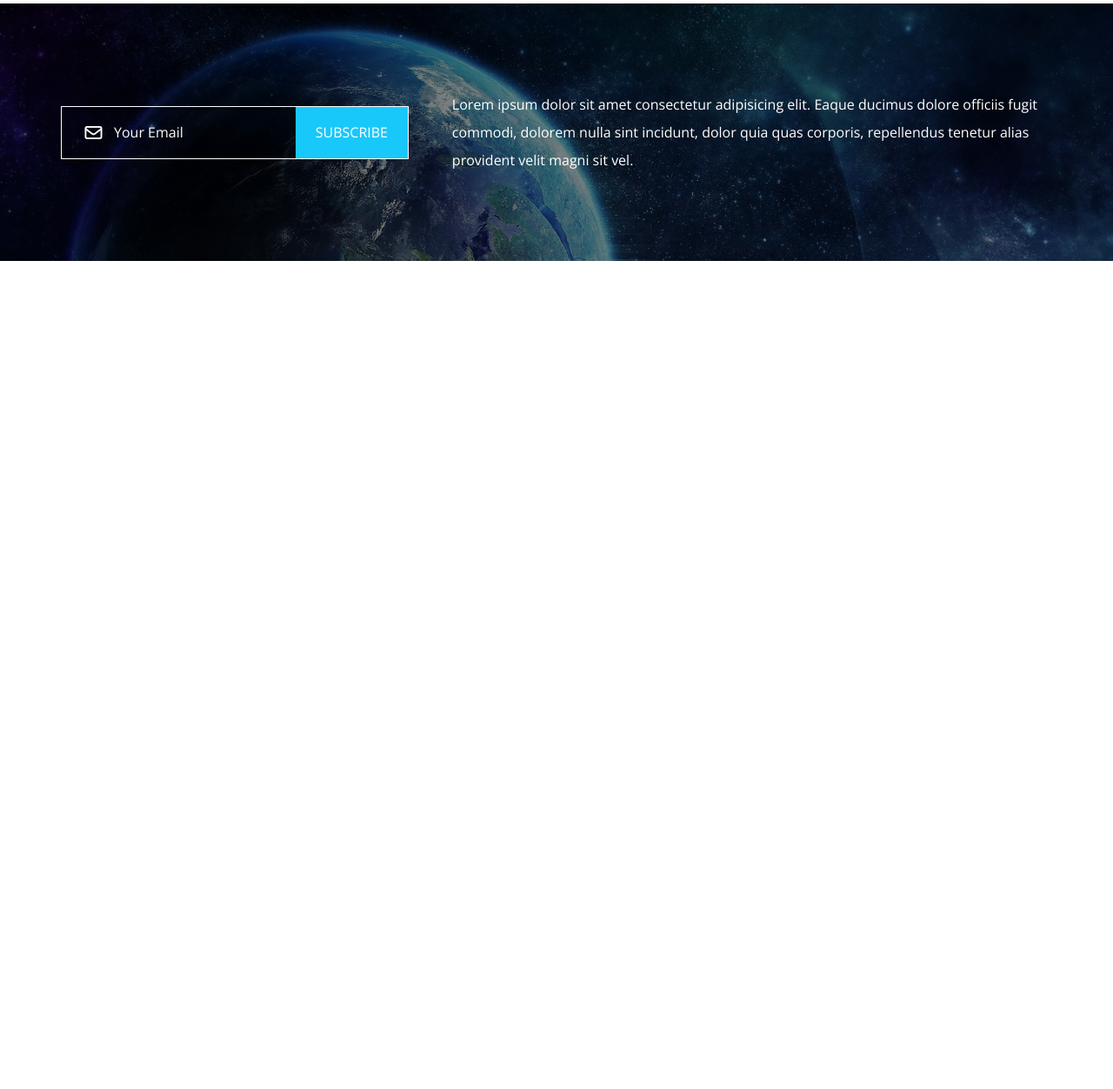
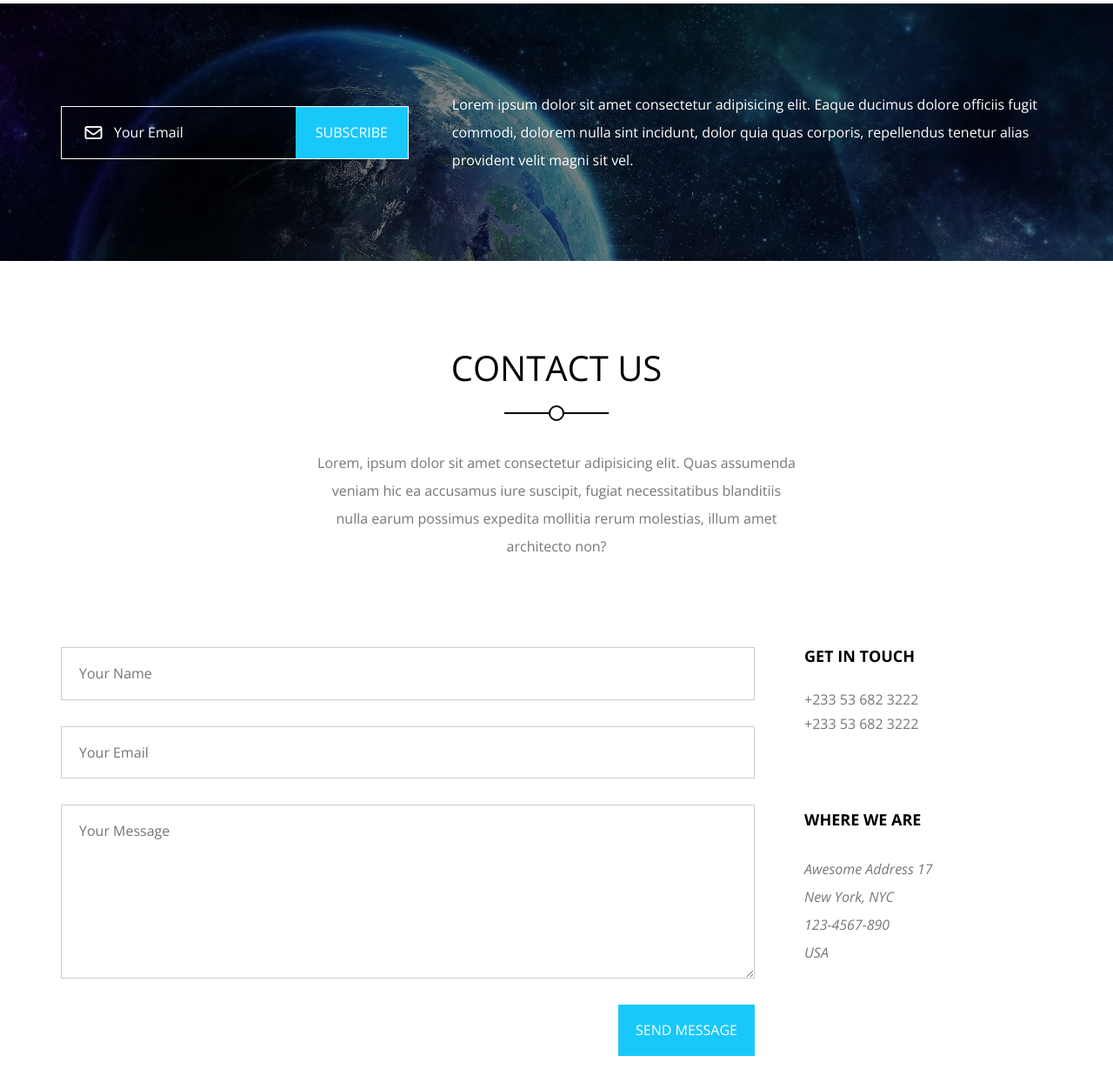
Before and after one commit to HELI0S-G/Template_2, a plain HTML site: page index.html in a window 1280 px wide. Shown: the part 6832-8084 px from the top of the page at 87% size. Before the commit the page ends 7132 px from the top, so only its background shows below. Drawn offline with nearby package versions, Linux system fonts and the light colour scheme.

Commit message:
contact section complete

```diff
--- a/CSS/kasper.css
+++ b/CSS/kasper.css
@@ -871,3 +871,95 @@
   }
 }
 /* End Subscribe */
+/* Start Contact */
+.contact {
+  padding-top: 100px;
+  padding-bottom: 100px;
+}
+
+.contact .content {
+  display: flex;
+  justify-content: space-between;
+}
+
+@media (max-width: 767px) {
+  .contact .content {
+    flex-direction: column;
+  }
+}
+
+.contact .content form {
+  flex-basis: 70%;
+}
+
+.contact .content form .main-input {
+  padding: 20px;
+  display: block;
+  border: 1px solid #ccc;
+  margin-bottom: 30px;
+  width: 100%;
+}
+
+.contact .content form .main-input:focus {
+  outline: none;
+}
+
+.contact .content form textarea.main-input {
+  height: 200px;
+}
+
+.contact .content form input[type="submit"] {
+  background-color: var(--main-color);
+  color: white;
+  padding: 20px;
+  border: none;
+  display: flex;
+  margin-left: auto;
+  text-transform: uppercase;
+  cursor: pointer;
+}
+
+.contact .content .info {
+  flex-basis: 25%;
+}
+
+@media (max-width: 767px) {
+  .contact .content .info {
+    order: -1;
+    text-align: center;
+  }
+}
+.contact .content .info h4 {
+  text-transform: uppercase;
+  margin-bottom: 30px;
+  font-weight: 500px;
+  font-size: 18px;
+}
+
+.contact .content .info .phone {
+  display: block;
+  color: #777;
+  margin-bottom: 10px;
+}
+
+.contact .content .info h4:nth-of-type(2) {
+  margin-top: 90px;
+}
+
+@media (max-width: 767px) {
+  .contact .content .info h4:nth-of-type(2) {
+    margin-top: 30px;
+  }
+}
+
+.contact .content .info address {
+  color: #777;
+  line-height: 2;
+}
+
+@media (max-width: 767px) {
+  .contact .content .info address {
+    margin-bottom: 30px;
+  }
+}
+/* End Contact */
--- a/index.html
+++ b/index.html
@@ -388,5 +388,51 @@
       </div>
     </div>
     <!-- End Subscribe -->
+      <!-- Start Contact -->
+    <div class="contact">
+      <div class="container">
+        <div class="main-heading">
+          <h2>Contact Us</h2>
+          <p>
+            Lorem, ipsum dolor sit amet consectetur adipisicing elit. Quas
+            assumenda veniam hic ea accusamus iure suscipit, fugiat
+            necessitatibus blanditiis nulla earum possimus expedita mollitia
+            rerum molestias, illum amet architecto non?
+          </p>
+        </div>
+        <div class="content">
+          <form action="">
+            <input
+              type="text"
+              name="name"
+              id=""
+              class="main-input"
+              placeholder="Your Name" />
+            <input
+              type="text"
+              name="email"
+              id=""
+              class="main-input"
+              placeholder="Your Email" />
+            <textarea
+              name="message"
+              id=""
+              class="main-input"
+              placeholder="Your Message"></textarea>
+            <input type="submit" value="Send Message" />
+          </form>
+          <div class="info">
+            <h4>Get In Touch</h4>
+            <span class="phone">+233 53 682 3222</span>
+            <span class="phone">+233 53 682 3222</span>
+            <h4>Where We Are</h4>
+            <address>
+              Awesome Address 17 <br />New York, NYC<br />123-4567-890<br />USA
+            </address>
+          </div>
+        </div>
+      </div>
+    </div>
+    <!-- End Contact -->
   </body>
 </html>
```
